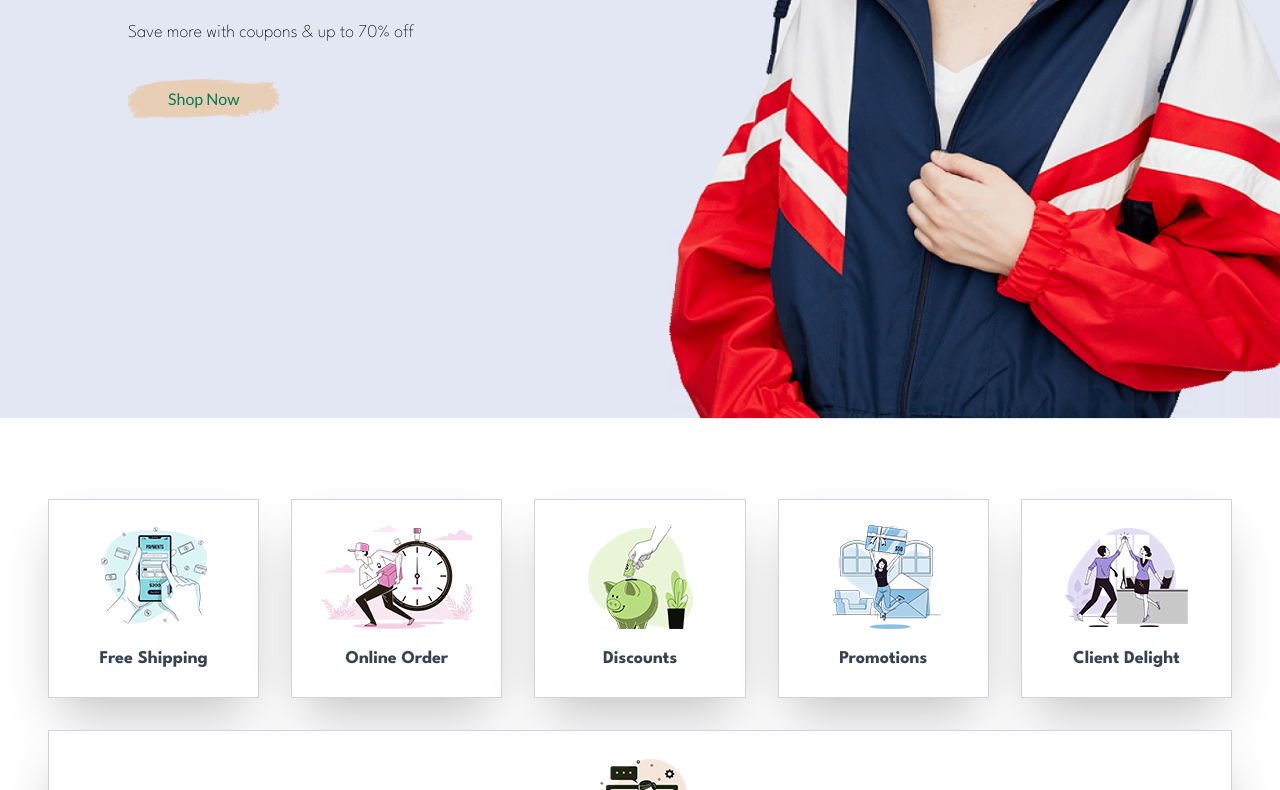
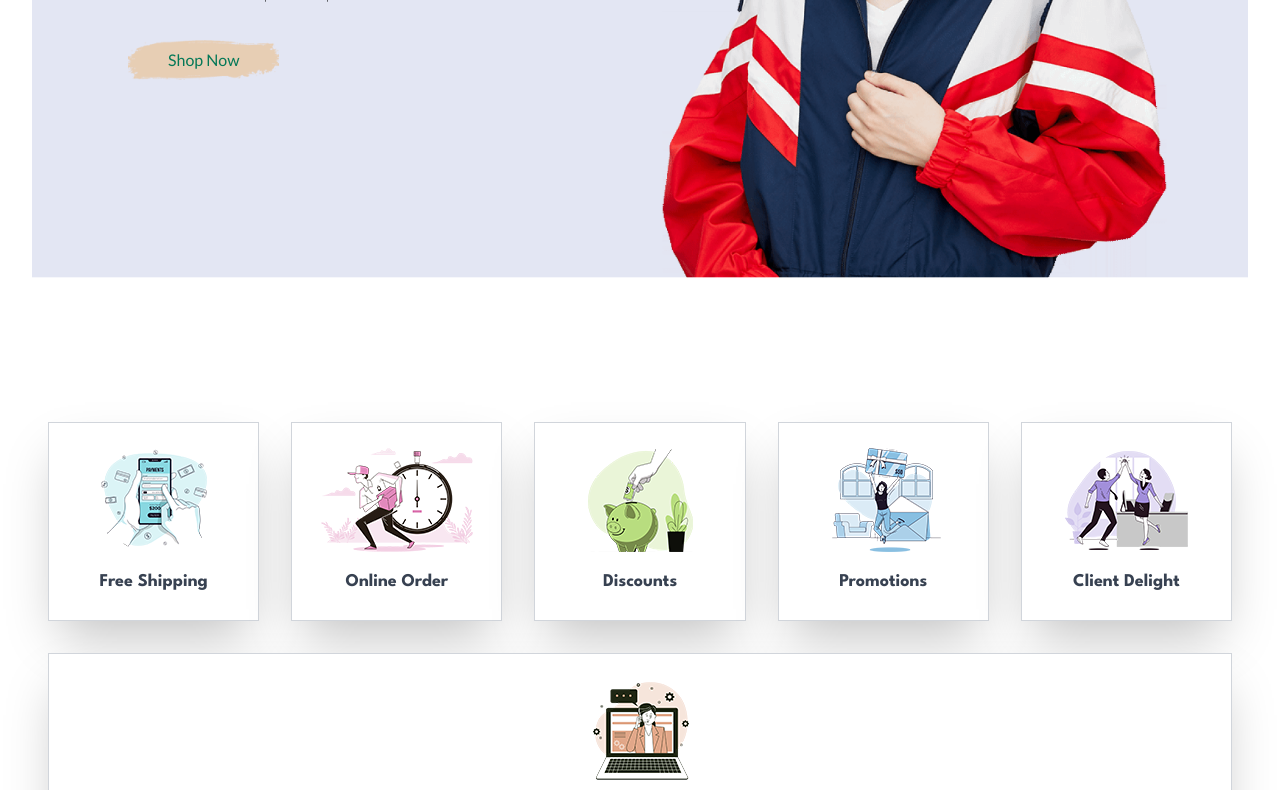
Before and after one commit to VegetoNehra/e-Commerce, a plain HTML site: page index.html in a window 1280 px wide. Shown: the part 481-1271 px from the top of the page. Drawn offline with nearby package versions, Linux system fonts and the light colour scheme.

Commit message:
Update index.html

```diff
--- a/index.html
+++ b/index.html
@@ -55,7 +55,7 @@
                 </nav>
         </header>
 
-        <section class="relative max-w-screen-2xl h-[900px] overflow-hidden">
+        <section  class="relative  justify-center items-center py-16 px-8 max-w-screen-2xl mx-auto ">
             <!-- Hero Image -->
             <img src="img/hero4.png" alt="Hero" class="w-full h-full object-cover">
 
```
